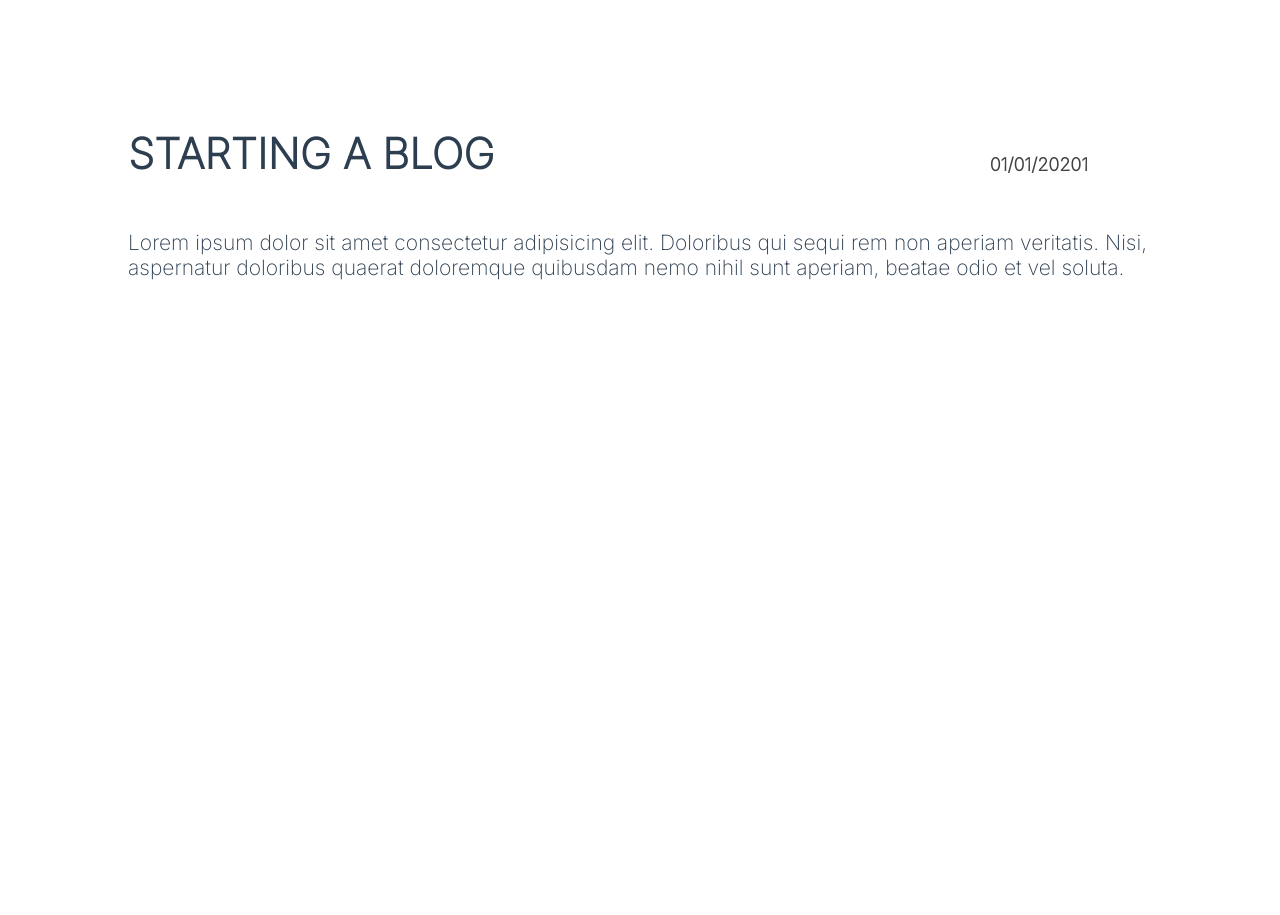
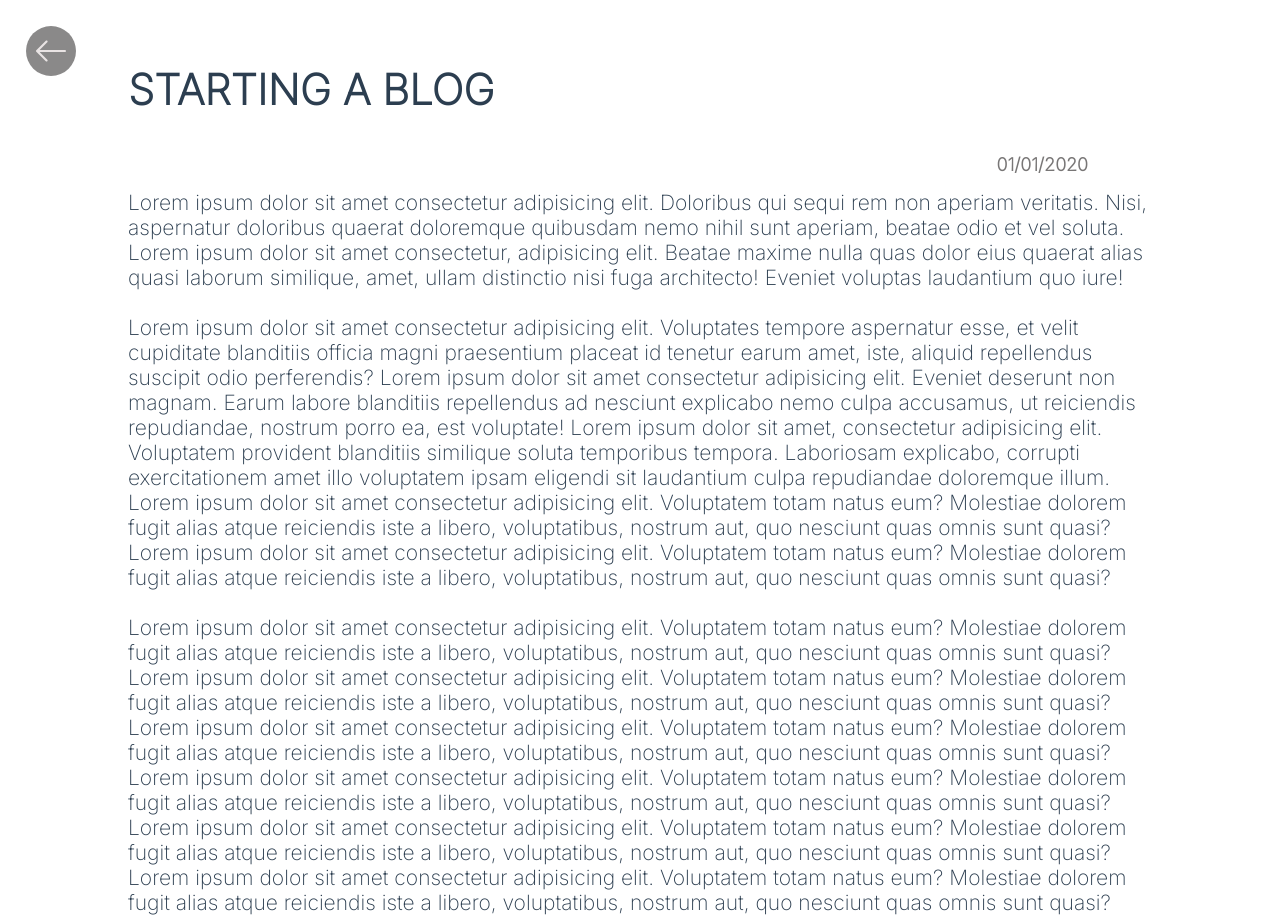
Before and after one commit to tiasmt/TiasDev, a Vue app in the folder frontend/: page /Post in a window 1280 px wide. Before the commit the page ends 800 px from the top, so only its background shows below. Built offline with nearby package versions, Linux system fonts and the light colour scheme.

Commit message:
Fixed styling and created template for posts

```diff
--- a/frontend/src/views/Post.vue
+++ b/frontend/src/views/Post.vue
@@ -1,22 +1,96 @@
 <template>
   <div>
+    <div class="icon-border top-left">
+      <span class="icon back" @click="$router.go(-1)"></span>
+    </div>
     <h1>Starting a blog</h1>
-      <h2 class="date">01/01/20201</h2>
+    <h2 class="date">01/01/2020</h2>
     <div class="content">
-          Lorem ipsum dolor sit amet consectetur adipisicing elit. Doloribus qui sequi rem non aperiam veritatis. Nisi, aspernatur doloribus quaerat doloremque quibusdam nemo nihil sunt aperiam, beatae odio et vel soluta.
+      Lorem ipsum dolor sit amet consectetur adipisicing elit. Doloribus qui
+      sequi rem non aperiam veritatis. Nisi, aspernatur doloribus quaerat
+      doloremque quibusdam nemo nihil sunt aperiam, beatae odio et vel soluta.
+      Lorem ipsum dolor sit amet consectetur, adipisicing elit. Beatae maxime
+      nulla quas dolor eius quaerat alias quasi laborum similique, amet, ullam
+      distinctio nisi fuga architecto! Eveniet voluptas laudantium quo iure!
+      <br><br>
+      Lorem ipsum dolor sit amet consectetur adipisicing elit. Voluptates
+      tempore aspernatur esse, et velit cupiditate blanditiis officia magni
+      praesentium placeat id tenetur earum amet, iste, aliquid repellendus
+      suscipit odio perferendis? Lorem ipsum dolor sit amet consectetur
+      adipisicing elit. Eveniet deserunt non magnam. Earum labore blanditiis
+      repellendus ad nesciunt explicabo nemo culpa accusamus, ut reiciendis
+      repudiandae, nostrum porro ea, est voluptate! Lorem ipsum dolor sit amet,
+      consectetur adipisicing elit. Voluptatem provident blanditiis similique
+      soluta temporibus tempora. Laboriosam explicabo, corrupti exercitationem
+      amet illo voluptatem ipsam eligendi sit laudantium culpa repudiandae
+      doloremque illum. Lorem ipsum dolor sit amet consectetur adipisicing elit.
+      Voluptatem totam natus eum? Molestiae dolorem fugit alias atque reiciendis
+      iste a libero, voluptatibus, nostrum aut, quo nesciunt quas omnis sunt
+      quasi? Lorem ipsum dolor sit amet consectetur adipisicing elit. Voluptatem
+      totam natus eum? Molestiae dolorem fugit alias atque reiciendis iste a
+      libero, voluptatibus, nostrum aut, quo nesciunt quas omnis sunt quasi?
+      <br><br>
+      Lorem ipsum dolor sit amet consectetur adipisicing elit. Voluptatem totam
+      natus eum? Molestiae dolorem fugit alias atque reiciendis iste a libero,
+      voluptatibus, nostrum aut, quo nesciunt quas omnis sunt quasi? Lorem ipsum
+      dolor sit amet consectetur adipisicing elit. Voluptatem totam natus eum?
+      Molestiae dolorem fugit alias atque reiciendis iste a libero,
+      voluptatibus, nostrum aut, quo nesciunt quas omnis sunt quasi? Lorem ipsum
+      dolor sit amet consectetur adipisicing elit. Voluptatem totam natus eum?
+      Molestiae dolorem fugit alias atque reiciendis iste a libero,
+      voluptatibus, nostrum aut, quo nesciunt quas omnis sunt quasi? Lorem ipsum
+      dolor sit amet consectetur adipisicing elit. Voluptatem totam natus eum?
+      Molestiae dolorem fugit alias atque reiciendis iste a libero,
+      voluptatibus, nostrum aut, quo nesciunt quas omnis sunt quasi? Lorem ipsum
+      dolor sit amet consectetur adipisicing elit. Voluptatem totam natus eum?
+      Molestiae dolorem fugit alias atque reiciendis iste a libero,
+      voluptatibus, nostrum aut, quo nesciunt quas omnis sunt quasi? Lorem ipsum
+      dolor sit amet consectetur adipisicing elit. Voluptatem totam natus eum?
+      Molestiae dolorem fugit alias atque reiciendis iste a libero,
+      voluptatibus, nostrum aut, quo nesciunt quas omnis sunt quasi?
+    </div>
+    <div id="up-button" class="icon-border bottom-right" @click="ScrollToTop()">
+      <span class="icon up"></span>
     </div>
   </div>
 </template>
 
 <script>
 export default {
-
+  data() {
+    return {
+      backToTopButton: null,
+    };
+  },
+  mounted() {
+    this.backToTopButton = document.getElementById("up-button");
+    window.addEventListener("scroll", this.HandleScroll);
+  },
+  destroyed() {
+    window.removeEventListener("scroll", this.HandleScroll);
+  },
+  methods: {
+    HandleScroll() {
+      if (
+        document.body.scrollTop > 20 ||
+        document.documentElement.scrollTop > 20
+      ) {
+        this.backToTopButton.style.opacity = 1;
+      } else {
+        this.backToTopButton.style.opacity = 0;
       }
+    },
+    ScrollToTop() {
+      document.body.scrollTop = 0; // For Safari
+      document.documentElement.scrollTop = 0; // For Chrome, Firefox, IE and Opera
+    },
+  },
+};
 </script>
 
 <style lang="scss" scoped>
-    h1{
-        margin-top: 10%;
+h1 {
+  margin-top: 5%;
   margin-left: 10%;
   margin-bottom: 4%;
   text-transform: uppercase;
@@ -27,7 +101,7 @@ export default {
 .date {
   float: right;
   position: relative;
-        color: rgb(68, 65, 65);
+  color: rgba(68, 65, 65, 0.72);
   font-size: 60%;
   margin-right: 15%;
   margin-top: 12%;
@@ -38,4 +112,51 @@ export default {
   font-size: 70%;
   float: left;
 }
+
+.icon-border {
+  background: rgba(43, 40, 40, 0.549);
+  width: 50px;
+  height: 50px;
+  border-radius: 50%;
+  transition: 500ms;
+  position: sticky;
+}
+
+.top-left {
+  margin-top: 2%;
+  margin-left: 2%;
+  position: fixed;
+}
+
+.back {
+  mask: url("../assets/icons/left-arrow.svg");
+  margin-left: 20%;
+  margin-top: 20%;
+}
+.icon {
+  display: inline-block;
+  width: 30px;
+  height: 30px;
+  background: rgb(233, 228, 228);
+  mask-size: cover;
+}
+
+.icon-border:hover {
+  cursor: pointer;
+  background: rgba(0, 0, 0, 0.85);
+}
+
+.bottom-right {
+  position: fixed;
+  bottom: 5%;
+  right: 10%;
+  opacity: 0;
+  transition: 500ms;
+}
+
+.up {
+  mask: url("../assets/icons/up-arrow.svg");
+  margin-left: 20%;
+  margin-top: 20%;
+}
 </style>
```
Also changed, not shown: frontend/src/assets/icons/left-arrow.svg (added), frontend/src/assets/icons/up-arrow.svg (added). Lines whose indentation alone changed are shown as unchanged.
